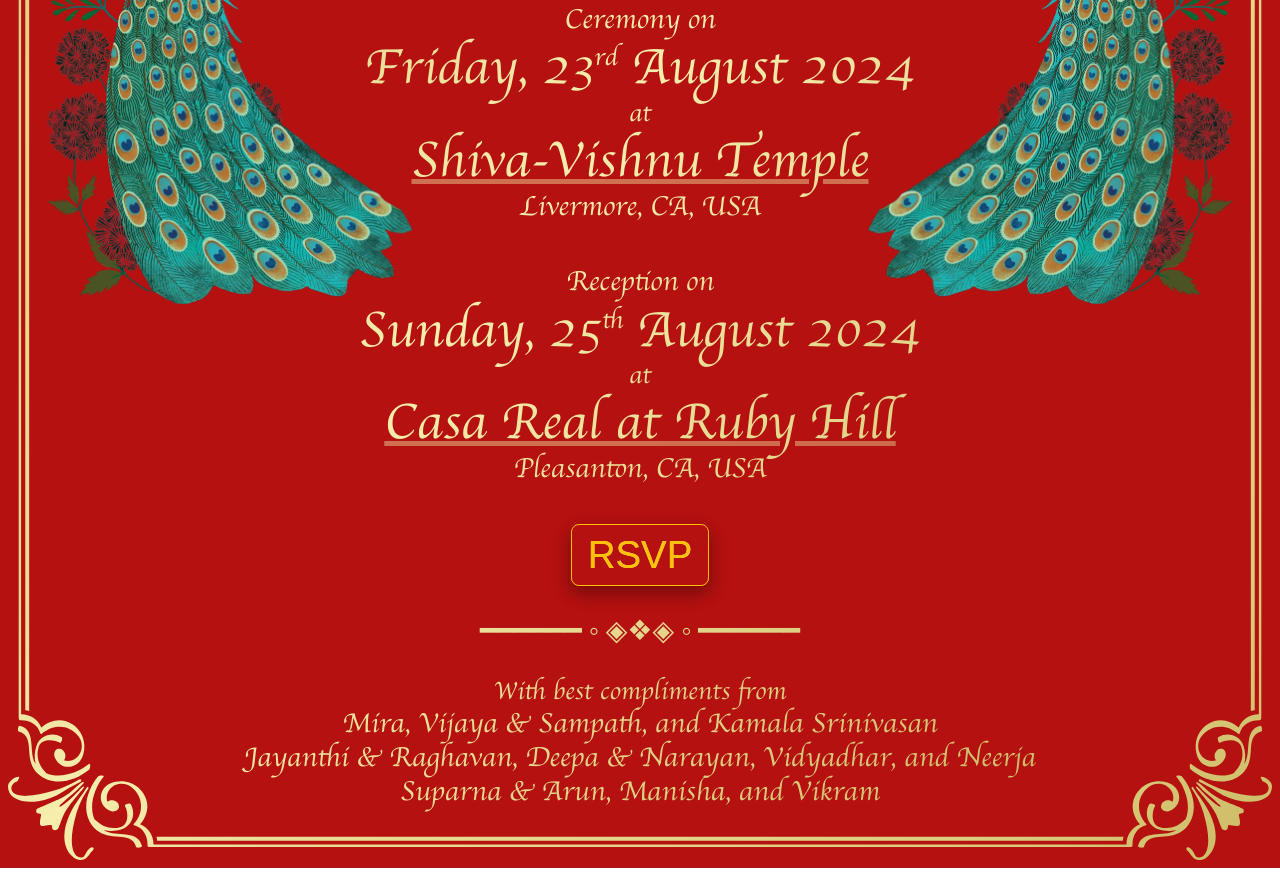
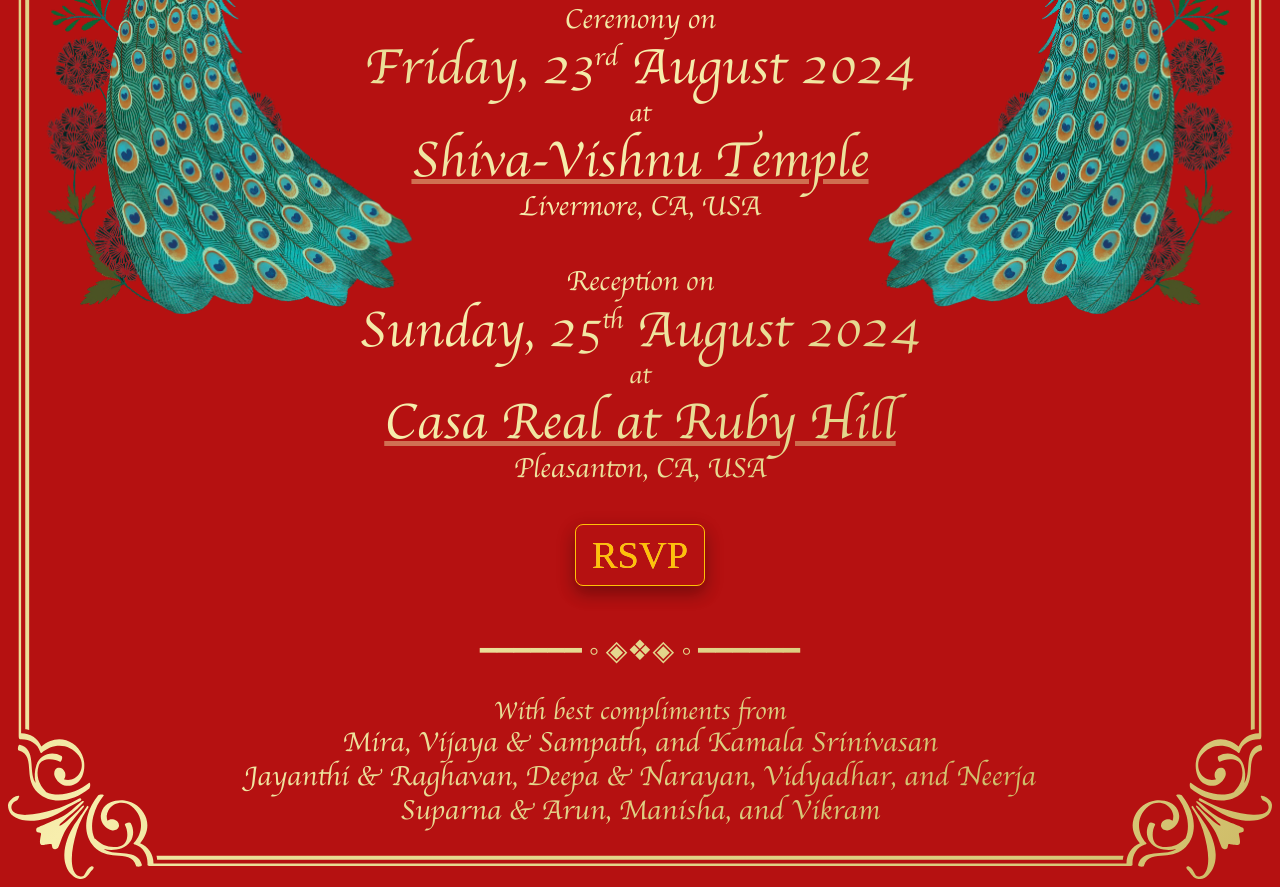
Before and after one commit to bramp/ninaandandrew.com, a plain HTML site: page index.html in a window 1280 px wide. Shown: the part 710-1597 px from the top of the page. Drawn offline with Linux system fonts and the light colour scheme; a web font is replaced by a local one.

Commit message:
Ensure the invite looks good in print.

```diff
--- a/styles.css
+++ b/styles.css
@@ -87,7 +87,6 @@ body {
 
 
 /* Desktop */
-@media screen  {
 /* <row-start> / <column-start> / <row-end> / <column-end> */
 .left   { grid-area: 1 / 1 / 4 / 2; padding: 0}
 .right  { grid-area: 1 / 3 / 4 / 4; padding: 0}
@@ -95,11 +94,10 @@ body {
 .middle { grid-area: 2 / 2 / 3 / 3; }
 .bottom { grid-area: 3 / 2 / 4 / 3; }
 .footer { grid-area: 4 / 1 / 5 / 4; }
-}
 
 
 /* Mobile */
-@media screen and (max-width: 480px) {
+@media (max-width: 480px) {
   /* <row-start> / <column-start> / <row-end> / <column-end> */
   .left   { grid-area: 2 / 1 / 3 / 2; }
   .right  { grid-area: 2 / 3 / 3 / 4; }
@@ -151,14 +149,24 @@ sup {
 }
 
 .footer {
-  padding: 1em;
+  padding-bottom: 1em;
   padding-top: 0;
+  padding-left: 2em;
+  padding-right: 2em;
+  white-space: normal;
 }
 
 #invite button {
   margin: 1em;
-  margin-bottom: 0;
+  margin-bottom: 0.5em;
   font-size: 1.5em;
+  font-family: "Times New Roman", serif;
+}
+
+@media print {
+  #invite button {
+    display: none;
+  }
 }
 
 .pillayar_suli {
```
Lines whose indentation alone changed are shown as unchanged.
